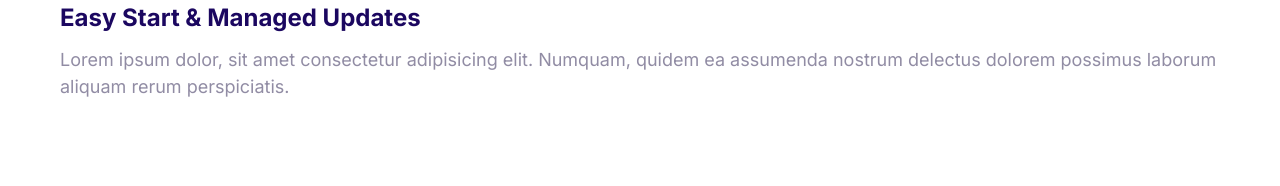
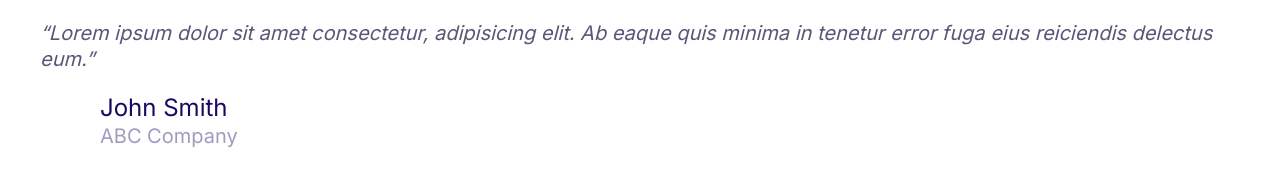
Before and after one commit to Danny922/Mo, a plain HTML site: page index.html in a window 1280 px wide. Drawn offline with Linux system fonts and the light colour scheme.

Commit message:
Quotes Set Up

```diff
--- a/css/styles.css
+++ b/css/styles.css
@@ -4,8 +4,10 @@
     --color-accent: #ff3400;
     --color-headings: #1b0760;
     --color-body: #918ca4;
+    --color-body-darker: #5c5577;
     --color-border: #ccc;
     --border-radius: 30px;
+
 }
 
 *, *::after, *::before {
@@ -377,3 +379,52 @@ a {
 .media__image {
     margin-top: 1rem;
 }
+
+/* Quotes */
+.quote {
+    font-size: 3rem;
+    font-style: italic;
+    color: var(--color-body-darker);
+    line-height: 1.3;
+}
+
+.quote__text::before {
+    content: open-quote;
+}
+
+.quote__text::after {
+    content: close-quote;
+}
+
+.quote__author {
+    font-size: 3rem;
+    font-weight: 500;
+    font-style: normal;
+    margin-bottom: 0;
+}
+
+.quote__organization {
+    color: var(--color-headings);
+    opacity: .4;
+    font-size: 2rem;
+    font-style: normal;
+}
+
+.quote__line {
+    position: relative;
+    bottom: 10px;
+}
+
+@media screen and (min-width: 1024px) {
+    .quote {
+        font-size: 2rem;
+    }
+
+    .quote__author {
+        font-size: 2.4rem;
+    }
+
+    .quote_organization {
+        font-size: 1.6rem;
+    }
+}
--- a/index.html
+++ b/index.html
@@ -12,16 +12,21 @@
     <link rel="stylesheet" href="css/styles.css" />
 </head>
 <body>
+    <blockquote class="quote">
+        <p class="quote__text">Lorem ipsum dolor sit amet consectetur, adipisicing elit. Ab eaque quis minima in tenetur error fuga eius reiciendis delectus eum.</p>
+        <footer>
             <div class="media">
                 <div class="media__image">
-            <svg class="icon icon--primary" role="img">
-                <use xlink:href="sprite.svg#snap"></use>
+                    <svg class="icon icon--primary quote__line" role="img">
+                        <use xlink:href="sprite.svg#line"></use>
                     </svg>
                 </div>
                 <div class="media__body">
-            <h3 class="media__title">Easy Start & Managed Updates</h3>
-            <p>Lorem ipsum dolor, sit amet consectetur adipisicing elit. Numquam, quidem ea assumenda nostrum delectus dolorem possimus laborum aliquam rerum perspiciatis.</p>
+                    <h3 class="media__title quote__author">John Smith</h3>
+                    <p class="quote__organization">ABC Company</p>
                 </div>
             </div>
+        </footer>
+    </blockquote>
 </body>
 </html>
```
Also changed, not shown: Components/quotes.html (added, +16 -0 lines). Lines whose indentation alone changed are shown as unchanged.
